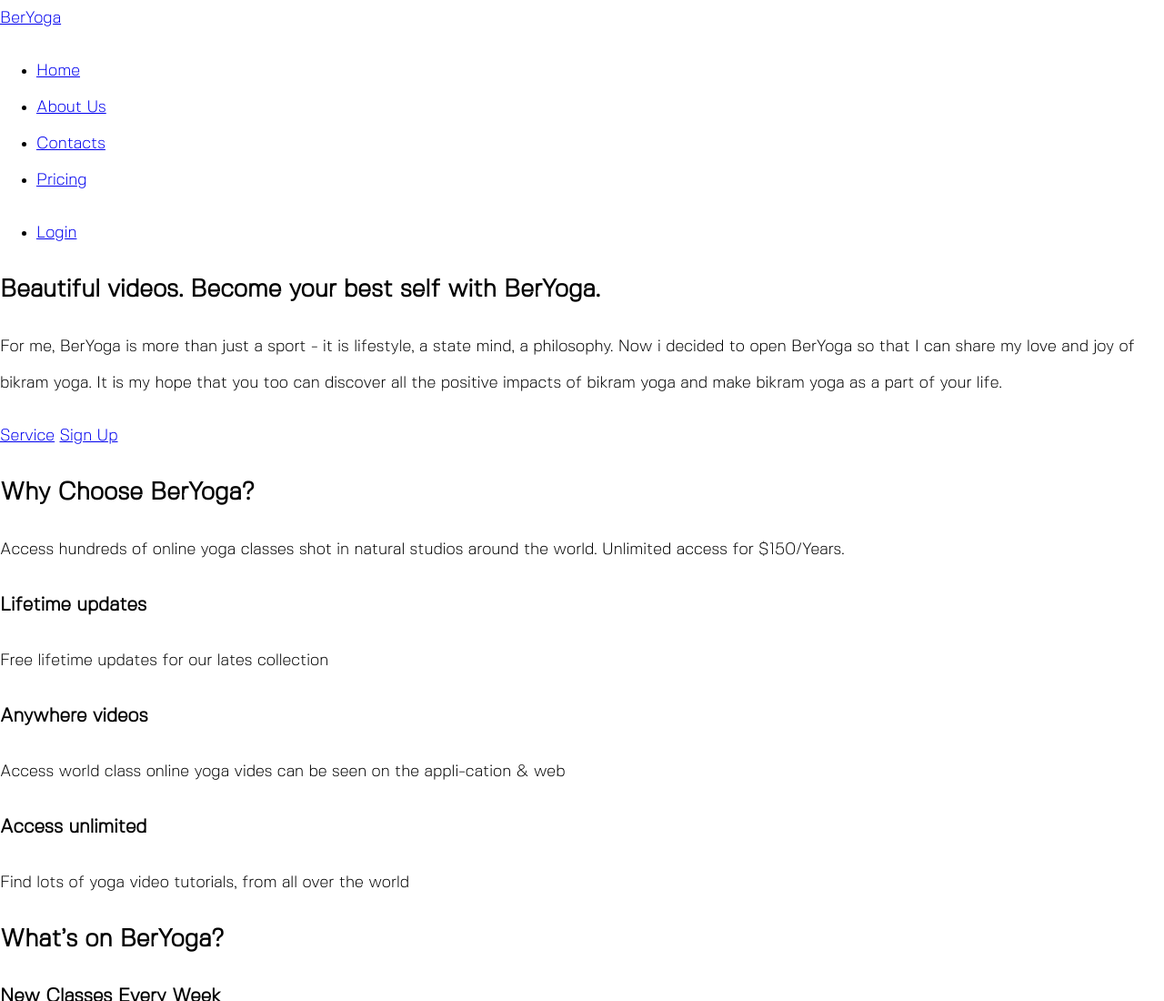
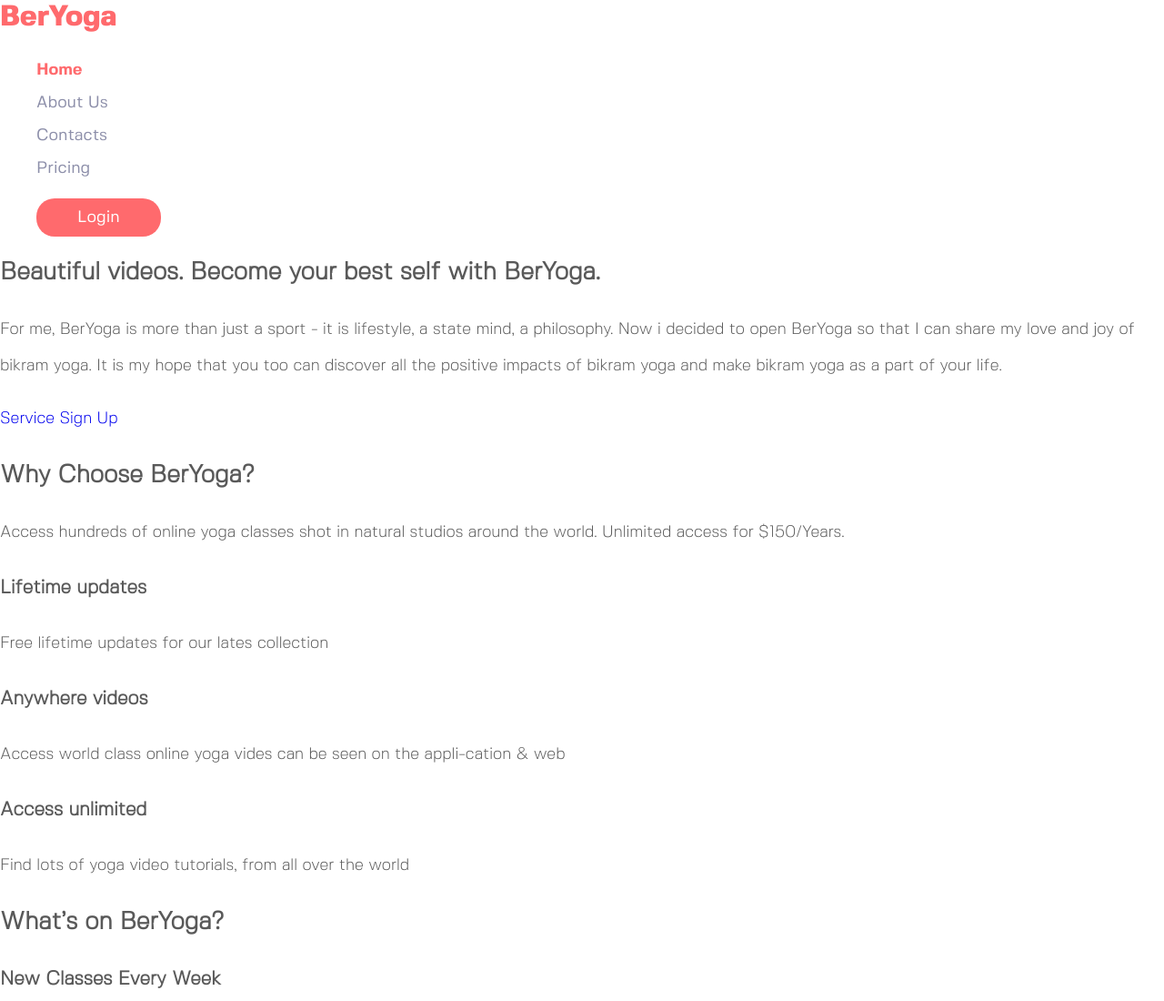
Before and after one commit to dtsvetkovspb/BerYoga-landing, a plain HTML site: page index.html in a window 1280 px wide. Shown: the top 1100 px of the page at 91% size. Drawn offline with Linux system fonts and the light colour scheme.

Commit message:
Added basic styling of header-nav.

```diff
--- a/css/main.css
+++ b/css/main.css
@@ -84,8 +84,62 @@ body {
     font-family: fivo_sanslight, Arial, sans-serif;
     font-size: 18px;
     line-height: 40px;
+
+    color: rgba(0, 0, 0, 0.65);
+
+    background-color: #fff;
 }
 
+a {
+    text-decoration: none;
+}
+
+.red-btn {
+    background-color: #ff6a6d;
+}
+
+.header-nav {
+    font-family: fivo_sansregular, Arial, sans-serif;
+    font-size: 18px;
+    line-height: 36px;
+}
+
+.header-nav .main-header__logo {
+    font-family: fivo_sansheavy, Arial, sans-serif;
+    font-size: 32px;
+    line-height: 36px;
+
+    color: #ff6a6d;
+}
+
+.site-navigation,
+.user-navigation {
+    list-style-type: none;
+}
+
+.site-navigation a,
+.user-navigation a {
+    color: rgba(28, 32, 86, 0.5);
+}
+
+.site-navigation .current {
+    font-family: fivo_sansbold, Arial, sans-serif;
+
+    color: #ff6a6d;
+}
+
+.user-navigation .user-navigation__button {
+    font-family: fivo_sansregular, Arial, sans-serif;
+    font-size: 18px;
+    line-height: 36px;
+
+    color: #fff;
+
+    padding: 12px 45px;
+    -webkit-border-radius: 20px;
+    -moz-border-radius: 20px;
+    border-radius: 20px;
+}
 
 
 
--- a/index.html
+++ b/index.html
@@ -17,14 +17,14 @@
   <header class="main-header">
     <nav class="header-nav">
       <a href="index.html" class="main-header__logo">BerYoga</a>
-      <ul>
-        <li><a href="#">Home</a></li>
+      <ul class="site-navigation">
+        <li><a href="#" class="current">Home</a></li>
         <li><a href="#">About Us</a></li>
         <li><a href="#">Contacts</a></li>
         <li><a href="#">Pricing</a></li>
       </ul>
       <ul class="user-navigation">
-        <li><a href="#">Login</a></li>
+        <li><a href="#" class="user-navigation__button red-btn">Login</a></li>
       </ul>
     </nav>
     <div class="start-home">
```
